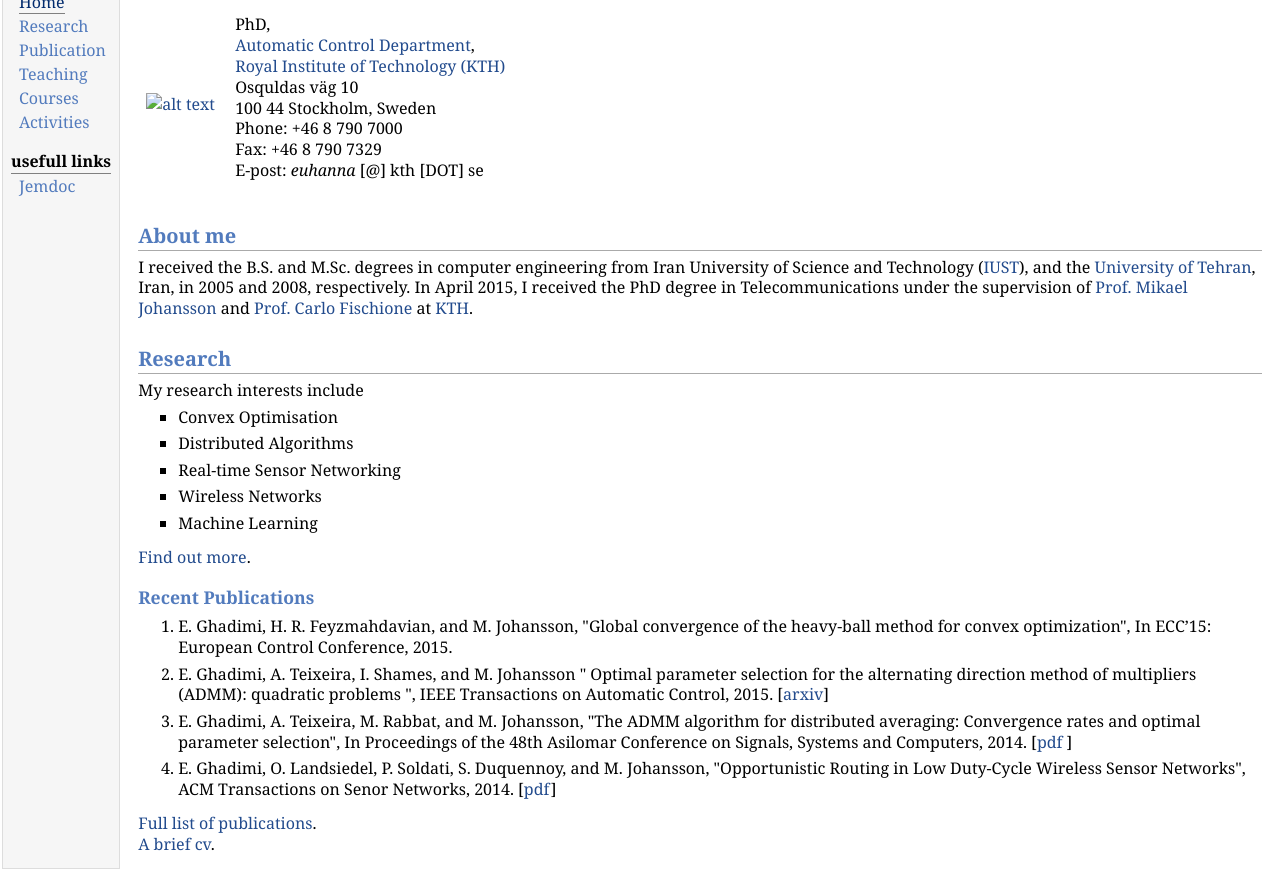
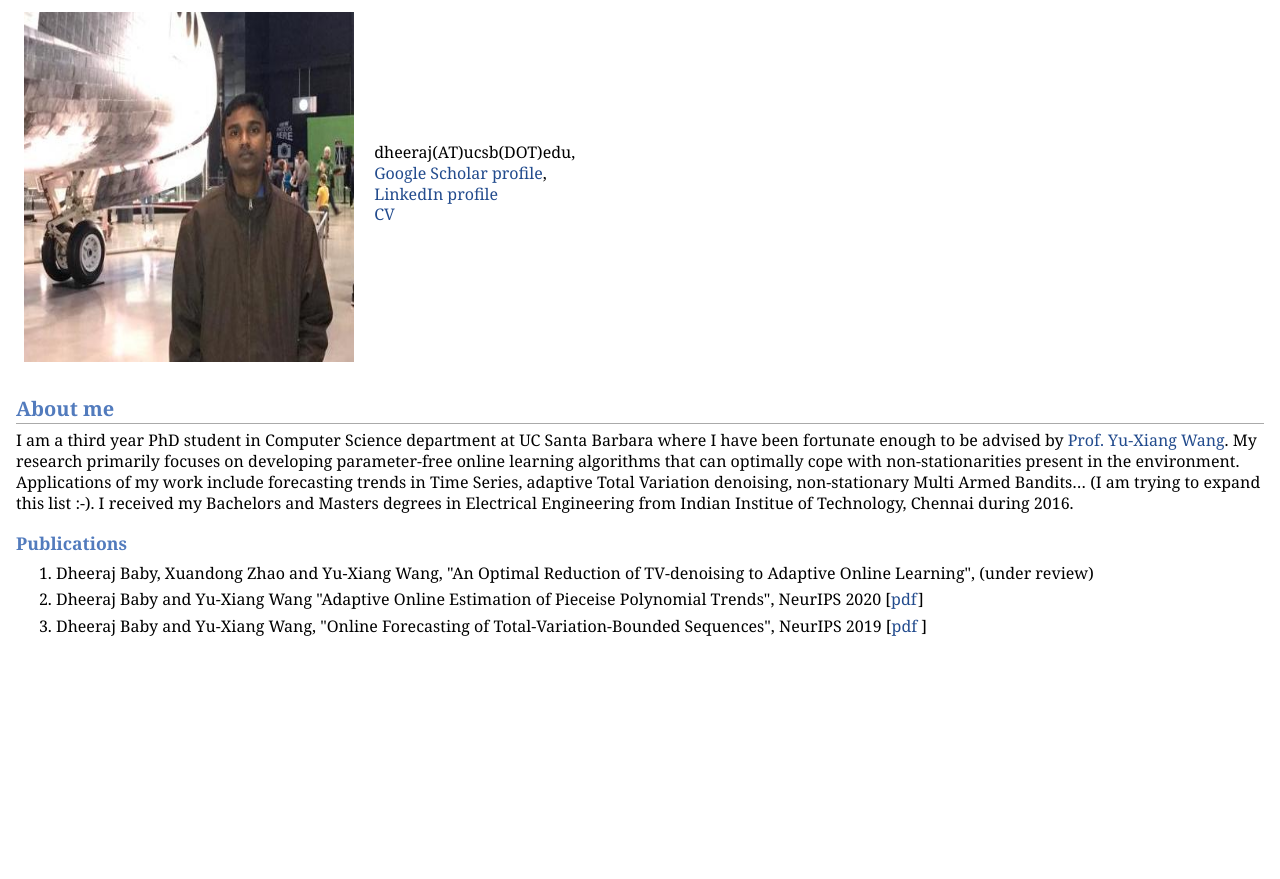
Before and after one commit to Dheeraj-B/dheeraj.github.io, a plain HTML site: page index.html in a window 1280 px wide. Shown: the part 62-941 px from the top of the page. After the commit the page ends 800 px from the top, so only its background shows below. Drawn offline with Linux system fonts and the light colour scheme.

Commit message:
initial setup

```diff
--- a/index.html
+++ b/index.html
@@ -5,70 +5,29 @@
 <meta name="generator" content="jemdoc, see http://jemdoc.jaboc.net/" />
 <meta http-equiv="Content-Type" content="text/html;charset=utf-8" />
 <link rel="stylesheet" href="jemdoc.css" type="text/css" />
-<title>Euhanna Ghadimi </title>
+<title>Dheeraj Baby </title>
 </head>
 <body>
-<table summary="Table for page layout." id="tlayout">
-<tr valign="top">
-<td id="layout-menu">
-<div class="menu-category">menu</div>
-<div class="menu-item"><a href="index.html" class="current">Home</a></div>
-<div class="menu-item"><a href="research.html">Research</a></div>
-<div class="menu-item"><a href="publications.html">Publication</a></div>
-<div class="menu-item"><a href="teaching.html">Teaching</a></div>
-<div class="menu-item"><a href="courses.html">Courses</a></div>
-<div class="menu-item"><a href="activities.html">Activities</a></div>
-<div class="menu-category">usefull links</div>
-<div class="menu-item"><a href="http://jemdoc.jaboc.net/">Jemdoc</a></div>
-</td>
-<td id="layout-content">
+<div id="layout-content">
 <div id="toptitle">
-<h1>Euhanna Ghadimi </h1>
+<h1>Dheeraj Baby </h1>
 </div>
 <table class="imgtable"><tr><td>
-<a href="http://people.kth.se/~euhanna/"><img src="photos/bio.jpg" alt="alt text" width="131px" height="160px" /></a>&nbsp;</td>
-<td align="left"><p>PhD,<br /> <a href="http://www.kth.se/ees/omskolan/organisation/avdelningar/ac?l=en_UK">Automatic Control Department</a>, <br /><a href="http://www.kth.se">Royal Institute of Technology (KTH)</a><br />
-Osquldas v&aumlg 10 <br />
-100 44 Stockholm, Sweden <br />
-Phone: +46 8 790 7000 <br />
-Fax: +46 8 790 7329<br />
-E-post: <i>euhanna</i> [@] kth [DOT] se</p>
+<img src="photos/sample2.jpg" alt="alt text" width="330px" height="350px" />&nbsp;</td>
+<td align="left"><p>dheeraj(AT)ucsb(DOT)edu,<br /> <a href="https://scholar.google.com/citations?user=L3YF8nIAAAAJ&amp;hl=en">Google Scholar profile</a>, <br /><a href="https://www.linkedin.com/in/dheeraj-b-a971a9135/">LinkedIn profile</a><br />
+<a href="Dheeraj_CV.pdf">CV</a></p>
 </td></tr></table>
 <h2>About me</h2>
-<p>I received the B.S. and M.Sc. degrees in computer engineering from Iran University of Science and Technology (<a href="http://www.iust.ac.ir">IUST</a>), and the <a href="http://ece.ut.ac.ir/">University of Tehran</a>, Iran, in 2005 and 2008, respectively. In April 2015, I received the PhD degree in Telecommunications under the supervision of
-<a href="http://www.people.kth.se/~mikaelj/">Prof. Mikael Johansson</a> and  <a href="http://www.people.kth.se/~carlofi/">Prof. Carlo Fischione</a> at <a href="http:www.kth.se">KTH</a>.  </p>
-<h2>Research</h2>
-<p>My research interests include </p>
-<ul>
-<li><p>Convex Optimisation  </p>
+<p>I am a third year PhD student in Computer Science department at UC Santa Barbara where I have been fortunate enough to be advised by <a href="https://sites.cs.ucsb.edu/~yuxiangw/">Prof. Yu-Xiang Wang</a>. My research primarily focuses on developing parameter-free online learning algorithms that can optimally cope with non-stationarities present in the environment. Applications of my work include forecasting trends in Time Series, adaptive Total Variation denoising, non-stationary Multi Armed Bandits&hellip; (I am trying to expand this list :-). I received my Bachelors and Masters degrees in Electrical Engineering from Indian Institue of Technology, Chennai during 2016.</p>
+<h3>Publications </h3>
+<ol>
+<li><p>Dheeraj Baby, Xuandong Zhao and Yu-Xiang Wang, "An Optimal Reduction of TV-denoising to Adaptive Online Learning",  (under review)</p>
 </li>
-<li><p>Distributed Algorithms</p>
+<li><p>Dheeraj Baby and Yu-Xiang Wang "Adaptive Online Estimation of Pieceise Polynomial Trends", NeurIPS 2020 [<a href="https://arxiv.org/pdf/2010.00073.pdf">pdf</a>]</p>
 </li>
-<li><p>Real-time Sensor Networking</p>
-</li>
-<li><p>Wireless Networks</p>
-</li>
-<li><p>Machine Learning</p>
-</li>
-</ul>
-<p><a href="research.html">Find out more</a>.</p>
-<h3>Recent Publications </h3>
-<ol>
-<li><p>E. Ghadimi, H. R. Feyzmahdavian, and M. Johansson, "Global convergence of the heavy-ball method for convex optimization",  In ECC&rsquo;15: European Control Conference, 2015.</p>
-</li>
-<li><p>E. Ghadimi, A. Teixeira, I. Shames, and M. Johansson " Optimal parameter selection for the alternating direction method of
-multipliers (ADMM): quadratic problems ", IEEE Transactions on Automatic Control, 2015. [<a href="http://arxiv.org/abs/1306.2454">arxiv</a>]</p>
-</li>
-<li><p>E. Ghadimi, A. Teixeira, M. Rabbat, and M. Johansson, "The ADMM algorithm for distributed averaging: Convergence rates and optimal parameter selection", In Proceedings of the 48th Asilomar Conference on Signals, Systems and Computers, 2014. [<a href="https://www.dropbox.com/s/k9izxz1m39yvvuz/admm_distributed_aveg.pdf?dl=0">pdf</a> ]</p>
-</li>
-<li><p>E. Ghadimi, O. Landsiedel, P. Soldati, S. Duquennoy, and M. Johansson, "Opportunistic Routing in Low Duty-Cycle Wireless Sensor Networks", ACM Transactions on Senor Networks, 2014. [<a href="pub/oppTOSN.pdf">pdf</a>]</p>
+<li><p>Dheeraj Baby and Yu-Xiang Wang, "Online Forecasting of Total-Variation-Bounded Sequences", NeurIPS 2019 [<a href="https://arxiv.org/pdf/1906.03364.pdf">pdf</a> ]</p>
 </li>
 </ol>
-<p><a href="publications.html">Full list of publications</a>.
-<br />
-<a href="cv.pdf">A brief cv</a>.</p>
-</td>
-</tr>
-</table>
+</div>
 </body>
 </html>
```
Also changed, not shown: photos/sample2.jpg (added), 1 other file.
